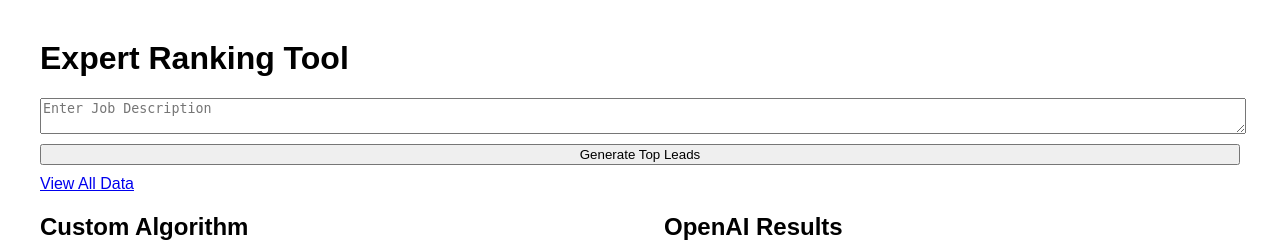
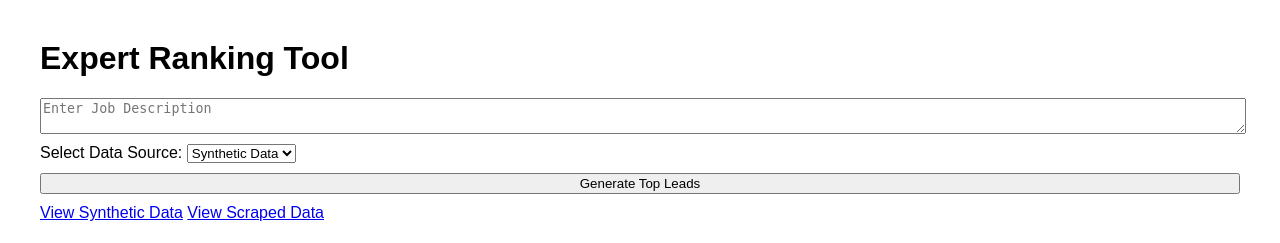
Before and after one commit to j-lederer/Pronexus-Challenge-J-Lederer, a Flask app: page / in a window 1280 px wide. Shown: the top 243 px of the page. Run offline with Flask 3, Linux system fonts and the light colour scheme; parts of the project's set-up code (start-up, migrations or seed data) failed here and were passed over.

Commit message:
Additional scraped info

```diff
--- a/app.py
+++ b/app.py
@@ -3,10 +3,14 @@ import pandas as pd
 from dotenv import load_dotenv
 from utils.my_rank import rank_experts_custom
 from utils.openai_rank import rank_experts_openai
+from utils.process_csv import process_csv_to_standard_format
 
 app = Flask(__name__)
 
 data = pd.read_csv('data/candidates.csv').to_dict(orient='records')
+data2 = pd.read_csv('data/result.csv').to_dict(orient='records')
+processed_data = process_csv_to_standard_format('data/result.csv').to_dict(orient='records')
+print("processed data: ", processed_data)
 
 @app.route('/')
 def index():
@@ -15,8 +19,15 @@ def index():
 @app.route('/rank', methods=['POST'])
 def rank():
     job_description = request.form['job_description']
-    custom_ranked = rank_experts_custom(data, job_description)
-    openai_ranked = rank_experts_openai(data, job_description)
+    data_source = request.form['data_source']
+
+    if data_source == 'synthetic':
+        custom_ranked = rank_experts_custom(data, job_description)
+        openai_ranked = rank_experts_openai(data, job_description)
+    else:
+        custom_ranked = rank_experts_custom(processed_data, job_description)
+        openai_ranked = rank_experts_openai(processed_data, job_description)
+
     print("Custom Ranked:", custom_ranked)
     print("OpenAI Ranked:", openai_ranked)
     custom_ranked = sorted(custom_ranked, key=lambda x: x['score'], reverse=True)
@@ -28,6 +39,10 @@ def rank():
 def show_data():
     return render_template('data.html', data=data)
 
+@app.route('/data2')
+def show_data2():
+    return render_template('data.html', data=data2)
+
 if __name__ == '__main__':
     # app.run(host='0.0.0.0', port=10000)
     app.run(debug=True)
--- a/templates/index.html
+++ b/templates/index.html
@@ -12,10 +12,16 @@
 
     <form method="POST" action="/rank">
         <textarea name="job_description" placeholder="Enter Job Description" required>{{ job_description if job_description else '' }}</textarea>
+        <label for="data_source">Select Data Source:</label>
+        <select name="data_source">
+            <option value="synthetic">Synthetic Data</option>
+            <option value="scraped">Scraped Data</option>
+        </select>
         <button type="submit">Generate Top Leads</button>
     </form>
 
-    <a href="/data">View All Data</a>
+    <a href="/data">View Synthetic Data</a>
+    <a href="/data2">View Scraped Data</a>
 
     {% if job_description %}
         <h2>Results for: "{{ job_description }}"</h2>
```
Also changed, not shown: utils/openai_rank.py (+17 -9 lines), utils/process_csv.py (added, +23 -0 lines), README.md.
